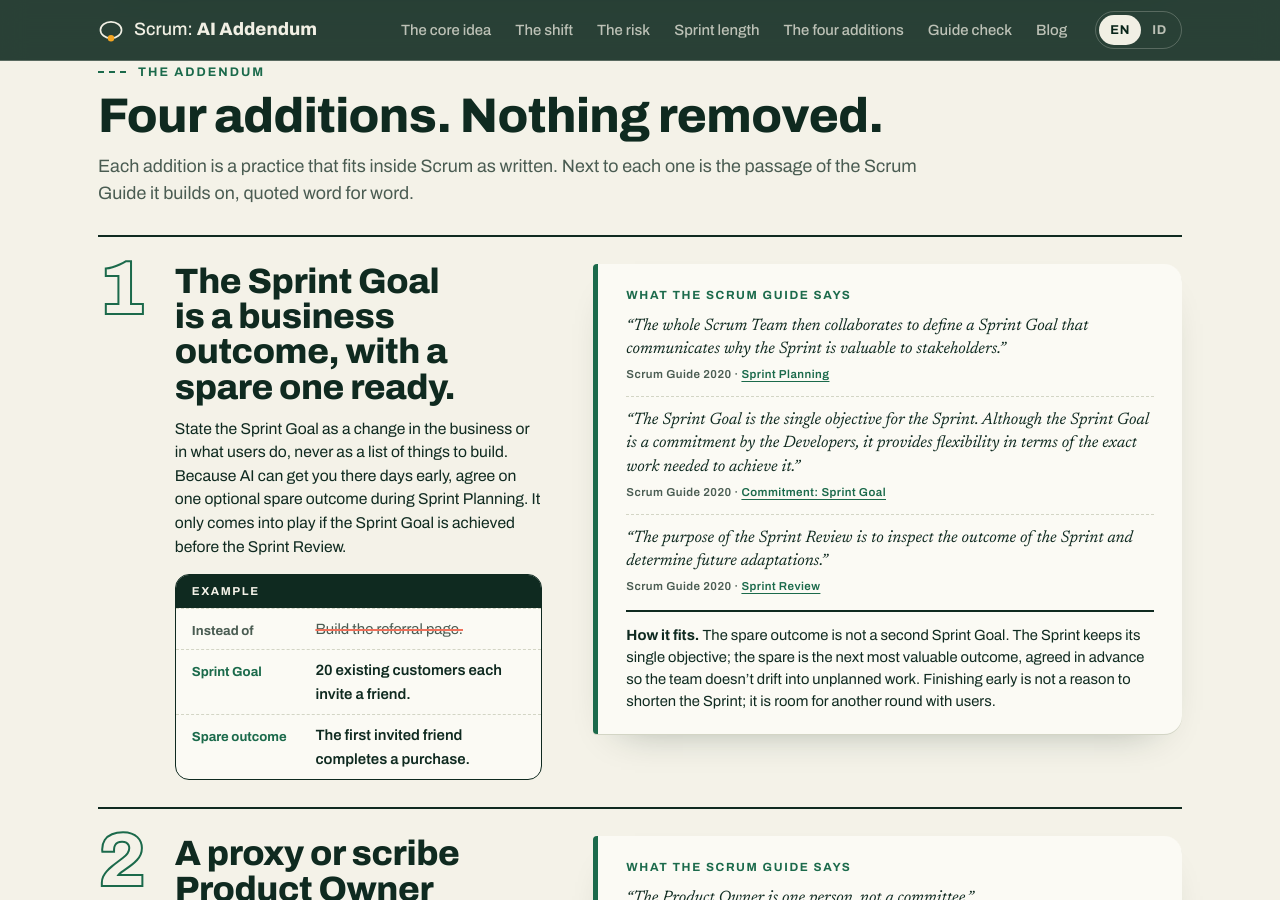
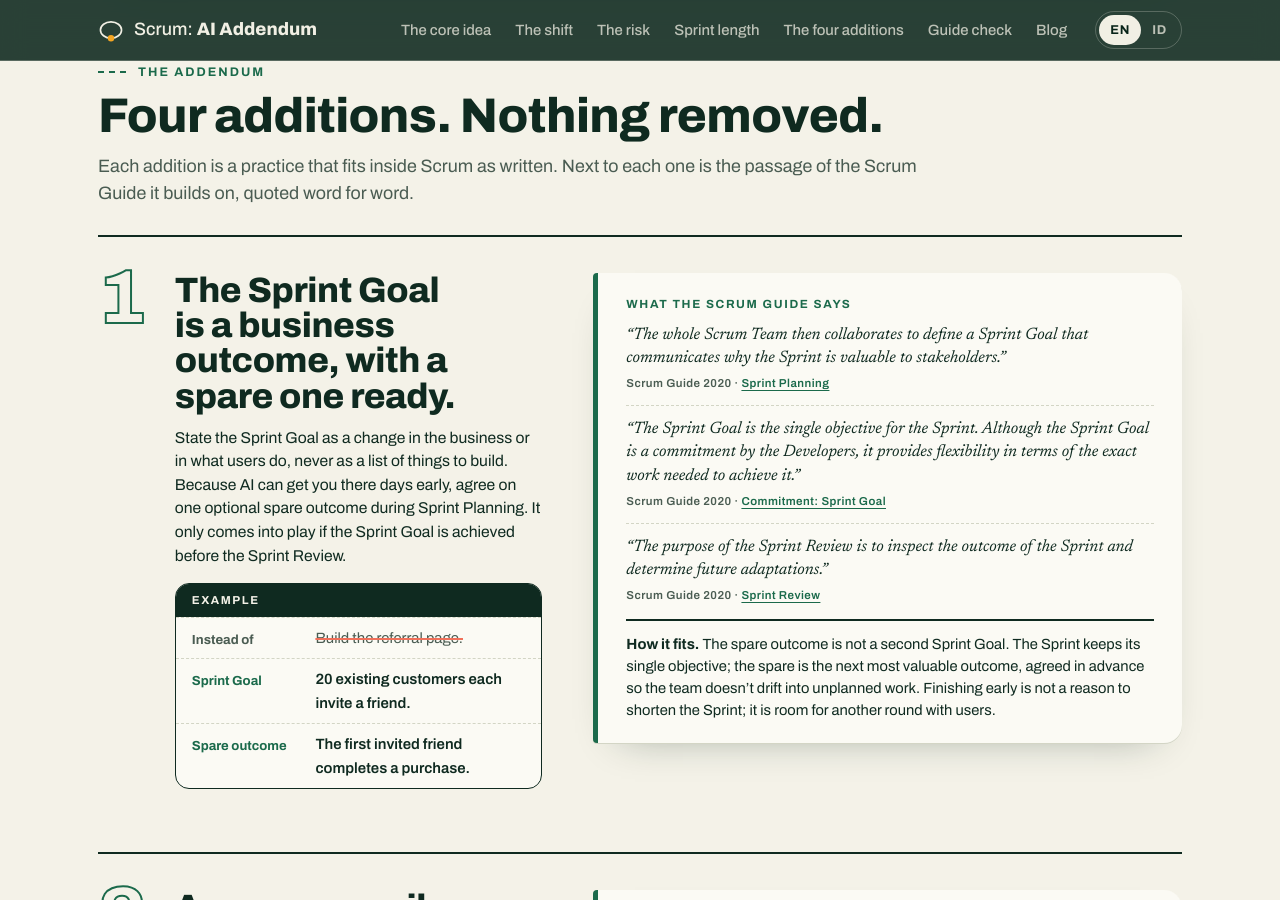
Before and after one commit to rizkysyaiful/scrum-ai-addendum, a Jekyll site: the page built from index.html, in a window 1280 px wide and 900 px high, scrolled down 4276 px. Built offline with Jekyll 4.4.1, drawn with Linux system fonts in a browser that asks for light colours.

Commit message:
Give the additions more white space around the divider
Co-Authored-By: Claude Sonnet 5.5 <noreply@anthropic.com>

```diff
--- a/assets/css/main.css
+++ b/assets/css/main.css
@@ -422,7 +422,7 @@ h1 { display: grid; gap: clamp(10px, 2vh, 18px); }
 
 /* ---------- the additions ---------- */
 .adds { display: grid; gap: 0; }
-.add { display: grid; grid-template-columns: minmax(0, 0.86fr) minmax(0, 1.14fr); gap: clamp(24px, 4vw, 56px); padding-block: clamp(18px, 3vh, 34px); border-top: 2px solid var(--ink); align-items: start; }
+.add { display: grid; grid-template-columns: minmax(0, 0.86fr) minmax(0, 1.14fr); gap: clamp(24px, 4vw, 56px); padding-block: clamp(24px, 4vh, 44px) clamp(40px, 7vh, 72px); border-top: 2px solid var(--ink); align-items: start; }
 .add-main { position: relative; padding-left: clamp(0px, 6vw, 84px); }
 .add-num {
   position: absolute; left: 0; top: -0.08em; font-family: var(--display); font-stretch: 62%; font-weight: 800;
@@ -529,7 +529,7 @@ h1 { display: grid; gap: clamp(10px, 2vh, 18px); }
   .gq-gloss { font-size: 0.78rem; }
   .fit { margin-top: 10px; padding-top: 8px; font-size: 0.88rem; }
   .add-guide { padding-block: 12px; }
-  .add { padding-block: 12px; }
+  .add { padding-block: 20px 40px; }
   .proof .gq-big blockquote { font-size: 1.3rem; }
   .gq + .gq { margin-top: 8px; padding-top: 8px; }
   .sec-head { margin-bottom: 14px; }
```
